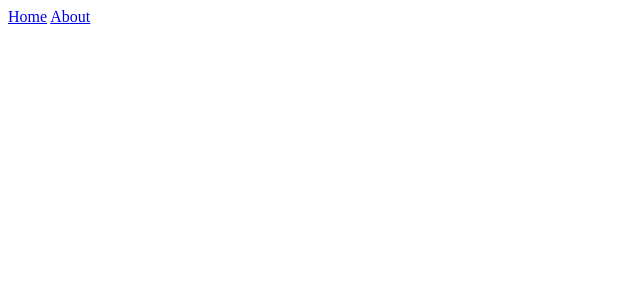
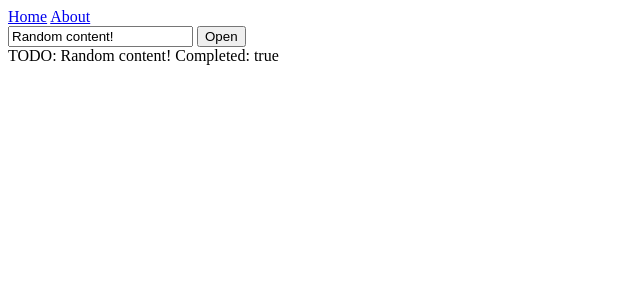
Before and after one commit to kfachikov/svelte-workshop, a SvelteKit app: page /todo/1 in a window 1280 px wide. Shown: the top 300 px of the page, without its empty margins (0-640 px from the left). Built offline with nearby package versions, Linux system fonts and the light colour scheme.

Commit message:
feat(edit): interactive todo edit page

```diff
--- a/src/routes/todo/[id]/+page.server.js
+++ b/src/routes/todo/[id]/+page.server.js
@@ -1,3 +1,36 @@
-export function load({params: {id}}) {
-    console.log('loading', id);
+import { fail, redirect } from '@sveltejs/kit';
+import { todos } from '../../db';
+
+export async function load({params: {id}}) {
+
+    const todo = todos.find(todo => todo.id === id);
+
+    if(!todo) {
+        return fail(400, { message: 'The TODO is not existent!' })
+    }
+
+    return { todo };
 }
+
+export const actions = {
+    async edit({request, params: {id}}) {
+        const data = await request.formData();
+        const content = data.get('content');
+        const completed = data.get('completed');
+
+        if(!content || !completed) {
+            return fail(400, { message: 'Cannot edit property!'});
+        }
+
+        const todo = todos.find(todo => todo.id === id);
+
+        if(!todo) {
+            return fail(400, { message: 'Cannot find the corresponding TODO...'});
+        }
+
+        todo.content = content.toString();
+        todo.completed = !todo.completed;
+
+        redirect(301, '/');
+    }
+}
--- a/src/routes/todo/[id]/+page.svelte
+++ b/src/routes/todo/[id]/+page.svelte
@@ -0,0 +1,40 @@
+<script>
+	import { enhance } from '$app/forms';
+
+    export let data;
+
+    export let form;
+
+    $: todo = data.todo;
+
+    $: content = todo?.content;
+    $: completed = todo?.completed;
+</script>
+
+{#if form?.message}
+    <strong>{form.message}</strong>
+{/if}
+<form use:enhance={( { cancel, formData }) => {
+    const new_content = formData.get('content');
+
+    if(!new_content) {
+        form = {
+            message: 'No new content!',
+        }
+
+        cancel();
+    }
+}} action="?/edit" method="post">
+    <input name="content" value={content}>
+    <input name="completed" type="hidden" value={completed}>
+    <button>
+        {#if completed}
+            Open
+            {:else}
+            Close
+        {/if}
+    </button>
+</form>
+
+TODO: {content}
+Completed: {completed}
```
